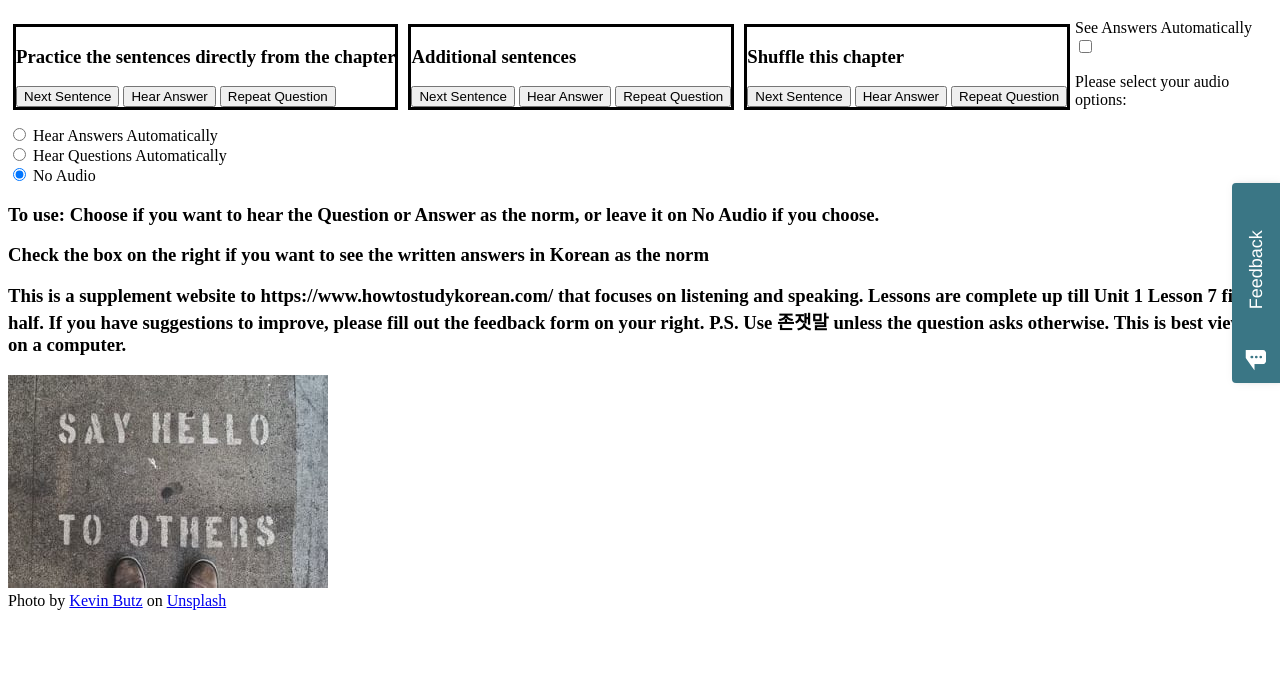
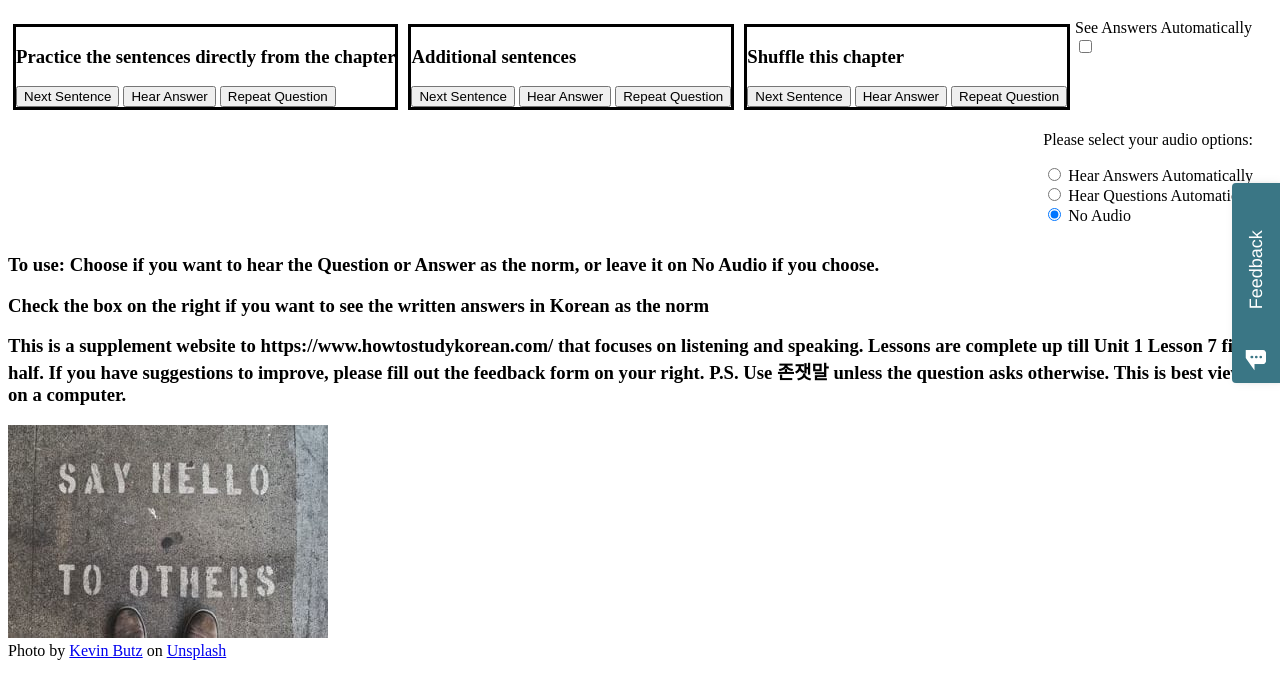
Before and after one commit to promoteglobal/koreanswap5.0, a plain HTML site: page index.html in a window 1280 px wide. Shown: the part 115-800 px from the top of the page. Drawn offline with Linux system fonts and the light colour scheme; a script that the page names is missing.

Commit message:
fixed audio button positions

```diff
--- a/index.html
+++ b/index.html
@@ -362,7 +362,8 @@
       <label for="myCheck">See Answers Automatically</label> <input type="checkbox" id="myCheck">
       <div for="myCheck" id="hideAnswersLine">안녕하세요</div>
 
-      <form>
+      <div id="audioOptionsContainer">
+      <form >
         <p>Please select your audio options:</p>
         <input type="radio" id="aAudioCheck" name="audio" value="aAnswers">
         <label for="aAudioCheck">Hear Answers Automatically</label><br>
@@ -372,6 +373,7 @@
         <label for="noAudio">No Audio</label>
         <!-- <input type="button" id="actionBtn" value="Confirm sound change"> -->
       </form>
+    </div>
 
       <!-- <label for="qAudioCheck">Check to hear Questions</label> <input type="checkbox" id="qAudioCheck"> -->
       <div>
@@ -391,9 +393,11 @@
     <div class="container">
       <div id="prompt-display">
          <section class="prompt-section" id="prompt-0">
+            <div id="prompt" class="titleClear">
           <h3>To use: Choose if you want to hear the Question or Answer as the norm, or leave it on No Audio if you choose.</h3>
           <h3>Check the box on the right if you want to see the written answers in Korean as the norm</h3>
-          <h3 id="prompt" class="titleClear"> This is a supplement website to https://www.howtostudykorean.com/ that focuses on listening and speaking. Lessons are complete up till Unit 1 Lesson 7 first half. If you have suggestions to improve, please fill out the feedback form on your right. P.S. Use 존잿말 unless the question asks otherwise. This is best viewed on a computer.</h3>
+          <h3>This is a supplement website to https://www.howtostudykorean.com/ that focuses on listening and speaking. Lessons are complete up till Unit 1 Lesson 7 first half. If you have suggestions to improve, please fill out the feedback form on your right. P.S. Use 존잿말 unless the question asks otherwise. This is best viewed on a computer.</h3>
+            </div>
           <img src="images/hellohowareyou.jpg" alt="Words:Say hello to others" id="pic">
           <div id="credit"><span>Photo by <a href="https://unsplash.com/@kevin_butz?utm_source=unsplash&amp;utm_medium=referral&amp;utm_content=creditCopyText">Kevin Butz</a> on <a href="https://unsplash.com/s/photos/hello?utm_source=unsplash&amp;utm_medium=referral&amp;utm_content=creditCopyText">Unsplash</a></span></div>
         </section>
--- a/styles.css
+++ b/styles.css
@@ -125,3 +125,14 @@
 .dropdown:hover .dropdown-content:not(:focus):hover {
   display: none;
 } */
+
+
+#audioOptionsContainer {
+  text-align: right;
+  padding: 10px; /* Adjust padding as needed */
+}
+
+#audioOptionsContainer form {
+  display: inline-block;
+  text-align: left;
+}
```
